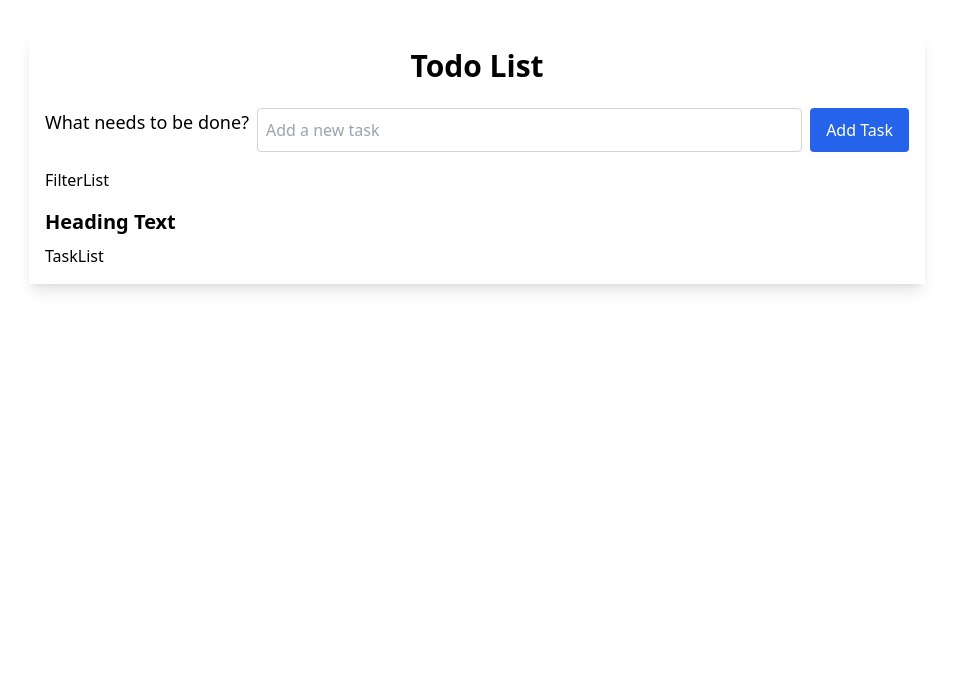
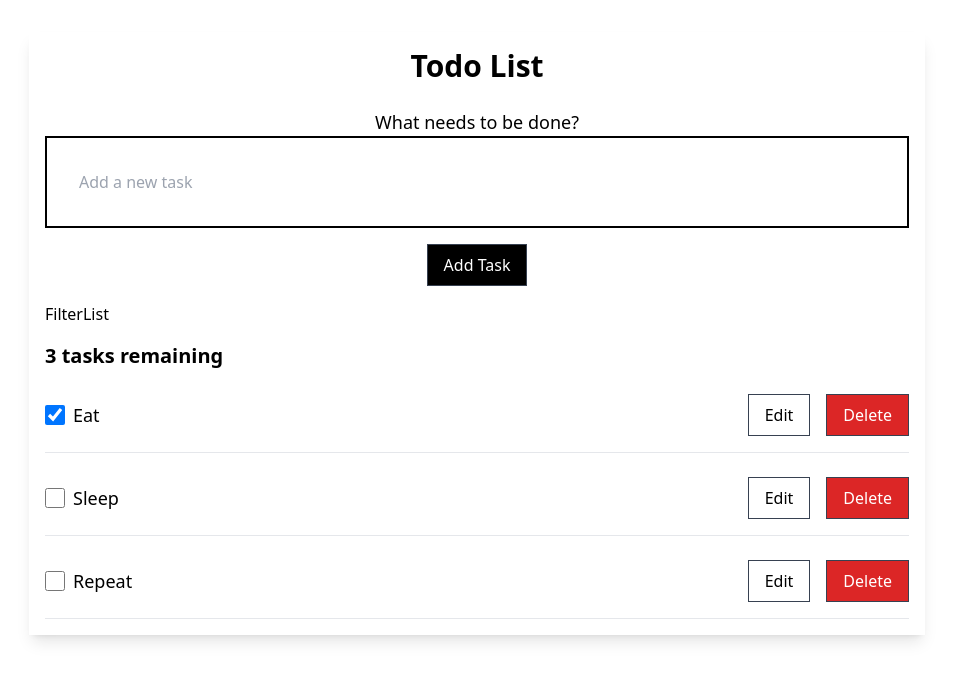
Before and after one commit to prabowo-sakti/learn-fullstack-with-a-project-todo, a React (Vite) app: page / in a window 1280 px wide. Shown: the top 680 px of the page, without its empty margins (163-1116 px from the left). Built offline with nearby package versions, Linux system fonts and the light colour scheme.

Commit message:
menambahkan todo list, dan form untuk menambahkan task

```diff
--- a/src/App.jsx
+++ b/src/App.jsx
@@ -2,18 +2,68 @@ import { useState, useEffect, useRef } from "react";
 import { nanoid } from "nanoid";
 
 import Form from "./Form";
+import Todo from "./Todo";
 function usePrevious(value) {
   const ref = useRef(null);
   useEffect(() => {
     ref.current = value;
   });
+
+  return ref.current;
 }
 
-function App() {
-  const [tasks, setTasks] = useState([]);
+const FILTER_MAP = {
+  All: () => true,
+  Active: (task) => !task.completed,
+  Completed: (task) => task.completed,
+};
+
+const FILTER_NAMES = Object.keys(FILTER_MAP);
+
+function App({ initialTasks }) {
+  const [tasks, setTasks] = useState(initialTasks);
   const [filter, setFilter] = useState("All");
   const [isLoading, setIsLoading] = useState(false);
   const [error, setError] = useState(null);
+
+  function toggleTaskCompleted(id) {
+    const updateTasks = tasks.map((task) => {
+      if (id === task.id) {
+        return { ...task, completed: !task.completed };
+      }
+      return task;
+    });
+    setTasks(updateTasks);
+  }
+
+  function deleteTask(id) {
+    const remainingTasks = tasks.filter((id) => id !== tasks.id);
+    setTasks(remainingTasks);
+  }
+
+  function editTask(id, newName) {
+    const editedTaskList = tasks.map((task) => {
+      if (id === task.id) {
+        return { ...task, name: newName };
+      }
+      return task;
+    });
+    setTasks(editedTaskList);
+  }
+
+  const taskList = tasks
+    .filter(FILTER_MAP[filter])
+    .map((task) => (
+      <Todo
+        id={task.id}
+        name={task.name}
+        completed={task.completed}
+        key={task.id}
+        toggleTaskCompleted={toggleTaskCompleted}
+        deleteTask={deleteTask}
+        editTask={editTask}
+      />
+    ));
 
   async function addTask(name) {
     setIsLoading(true);
@@ -38,7 +88,8 @@ function App() {
         message: result.message || message,
         completed: result.completed || false,
       };
-      setTasks([...tasks, newTask]);
+      console.log(newTask);
+      setTasks((prevTabs) => [...prevTabs, newTask]);
     } catch (error) {
       setError(error.message);
     } finally {
@@ -46,21 +97,38 @@ function App() {
     }
   }
 
+  const taskNoun = taskList.length !== 1 ? "tasks" : "task";
+  const headingText = `${taskList.length} ${taskNoun} remaining`;
+
+  const listHeadingRef = useRef(null);
+  const prevTaskLength = usePrevious(tasks.length);
+
+  useEffect(() => {
+    if (tasks.length < prevTaskLength) {
+      listHeadingRef.current.focus();
+    }
+  }, [tasks.length, prevTaskLength]);
+
   return (
     <>
       <div className="max-w-4xl mx-auto p-4 bg-white shadow-lg my-8">
         <h1 className="text-3xl font-bold text-center mb-6">Todo List</h1>
-        <Form addTask={addTask} isLoading={isLoading} error={error} />
+        <Form
+          addTask={addTask}
+          isLoading={isLoading}
+          setError={setError}
+          error={error}
+        />
         <div className="flex space-x-4 my-4">FilterList</div>
         <h2
           id="list-heading"
           tabIndex="-1"
           className="text-xl font-semibold mb-2"
         >
-          Heading Text
+          {headingText}
         </h2>
         <ul aria-labelledby="list-heading" className="space-y-2" role="list">
-          TaskList
+          {taskList}
         </ul>
       </div>
     </>
--- /dev/null
+++ b/src/FilterButton.jsx
@@ -0,0 +1,11 @@
+function FilterButton({ name, isPressed, setFilter }) {
+  return (
+    <button
+      type="button"
+      className={`border ${
+        isPressed ? "border-gray-700 underline" : "border-gray-300"
+      } cursor-pointer px-4 py-2 capitalize`}
+      aria-pressed={isPressed}
+    ></button>
+  );
+}
--- a/src/Form.jsx
+++ b/src/Form.jsx
@@ -1,33 +1,37 @@
 import { useState } from "react";
 
-function Form({ addTask, isLoading, error }) {
+function Form({ addTask, isLoading, setError, error }) {
   const [nameTasks, setNameTasks] = useState("");
 
   function handleSubmit(e) {
     e.preventDefault();
+    if (!nameTasks.trim()) {
+      return setError("Mohon masukan task yang valid");
+    }
     addTask(nameTasks);
     setNameTasks("");
   }
 
   return (
-    <form onSubmit={handleSubmit} className="mt-4 flex space-x-2">
-      <div className="label-wrapper mb-4">
-        <label htmlFor="taskMessage" className="text-lg font-medium">
+    <form onSubmit={handleSubmit} className="flex flex-col items-center">
+      <h2 className="w-full text-center">
+        <label htmlFor="new-todo-input" className="text-lg font-light mb-4 p-2">
           What needs to be done?
         </label>
-      </div>
+      </h2>
       <input
         type="text"
+        id="new-todo-input"
         name="text"
         autoComplete="off"
         value={nameTasks}
         onChange={(e) => setNameTasks(e.target.value)}
-        className="flex-1 rounded border border-gray-300 p-2"
+        className="border-2 border-black p-8 w-full focus:border-gray-700 focus:ring-2 focus:ring-gray-700"
         placeholder="Add a new task "
         disabled={isLoading}
       />
       <button
-        className="rounded bg-blue-600 px-4 py-2 text-white hover:bg-blue-700 disabled:bg-gray-400"
+        className="mt-4 border border-gray-700 cursor-pointer px-4 py-2 capitalize bg-black text-white"
         disabled={isLoading}
       >
         {isLoading ? "Menambahkan..." : "Add Task"}
--- a/src/Todo.jsx
+++ b/src/Todo.jsx
@@ -22,19 +22,89 @@ const Todo = ({
   const editFieldRef = useRef(null);
   const editButtonRef = useRef(null);
 
-  const wasEditing = usePrevious;
-  return (
-    <div className="flex items-center justify-between p-4 mb-2 bg-white shadow-lg rounded-md">
+  const wasEditing = usePrevious(isEditing);
+
+  function handleSubmit(e) {
+    e.preventDefault();
+    editTask(id, newName);
+    setNewName("");
+    setEditing(false);
+  }
+
+  const editingTemplate = (
+    <form className="space-y-4" onSubmit={handleSubmit}>
+      <div className="flex flex-col">
+        <label htmlFor={id} className="text-lg font-medium mb-2">
+          New name for {name}
+        </label>
+        <input
+          type="text"
+          id={id}
+          className="border-2 border-gray-600 p-2"
+          value={newName}
+          onChange={(e) => setNewName(e.target.value)}
+          ref={editFieldRef}
+        />
+      </div>
+      <div className="flex space-x-4">
+        <button
+          type="button"
+          className="border border-gray-700 cursor-pointer px-4 py-2 capitalize bg-red-600 text-white"
+          onClick={() => setEditing(false)}
+        >
+          Cancel
+          <span className="sr-only">renaming {name}</span>
+        </button>
+        <button
+          ype="submit"
+          className="border border-gray-700 cursor-pointer px-4 py-2 capitalize bg-black text-white"
+        >
+          {" "}
+          Save <span className="sr-only"> new name for {name}</span>
+        </button>
+      </div>
+    </form>
+  );
+
+  const viewTemplate = (
+    <div className="flex justify-between items-center">
       <div className="flex items-center">
         <input
           type="checkbox"
-          checked={task.completed}
-          onChange={() => onToggle(task.id)}
-          className="mr-2"
+          id={id}
+          defaultChecked={completed}
+          onChange={() => toggleTaskCompleted(id)}
+          className="mr-2 h-5 w-5 cursor-pointer"
         />
-        <span></span>
+        <label htmlFor={id} className="text-lg">
+          {name}
+        </label>
+      </div>
+      <div className="flex space-x-4">
+        <button
+          type="button"
+          className="border border-gray-700 cursor-pointer px-4 py-2 capitalize"
+          ref={editButtonRef}
+          onClick={() => setEditing(true)}
+        >
+          Edit <span className="sr-only">{name}</span>
+        </button>
+        <button
+          type="button"
+          className="border border-gray-700 cursor-pointer px-4 py-2 capitalize bg-red-600 text-white"
+          onClick={() => deleteTask(id)}
+        >
+          {" "}
+          Delete <span className="sr-only">{name}</span>{" "}
+        </button>
       </div>
     </div>
   );
+
+  return (
+    <li className="border-b border-gray-200 py-4">
+      {isEditing ? editingTemplate : viewTemplate}
+    </li>
+  );
 };
 export default Todo;
--- /dev/null
+++ b/src/UseRefFocus.jsx
@@ -0,0 +1,31 @@
+// Business Domain: User Interface Enhancement
+// Feature: Auto-Focus Input Field on Component Mount
+
+import React, { useRef, useEffect } from "react";
+
+const AutoFocusInput = () => {
+  // Menggunakan useRef untuk menyimpan referensi ke elemen input
+  const inputRef = useRef(null);
+
+  useEffect(() => {
+    // Setelah komponen dipasang, fokuskan elemen input
+    if (inputRef.current) {
+      inputRef.current.focus();
+    }
+  }, []); // Dependency array kosong memastikan efek ini hanya berjalan sekali saat mount
+
+  return (
+    <div>
+      <label htmlFor="name">Name:</label>
+      {/* Menghubungkan ref ke elemen input */}
+      <input
+        type="text"
+        id="name"
+        ref={inputRef}
+        placeholder="Enter your name"
+      />
+    </div>
+  );
+};
+
+export default AutoFocusInput;
--- a/src/main.jsx
+++ b/src/main.jsx
@@ -3,6 +3,7 @@ import { createRoot } from "react-dom/client";
 import "./index.css";
 import App from "./App.jsx";
 import CekTimer from "./CekTimer.jsx";
+import AutoFocusInput from "./UseRefFocus.jsx";
 
 const DATA = [
   { id: "todo-0", name: "Eat", completed: true },
@@ -13,6 +14,7 @@ const DATA = [
 createRoot(document.getElementById("root")).render(
   <StrictMode>
     {/* <CekTimer /> */}
-    <App tugas={DATA} />
+    {/* <AutoFocusInput /> */}
+    <App initialTasks={DATA} />
   </StrictMode>
 );
```
